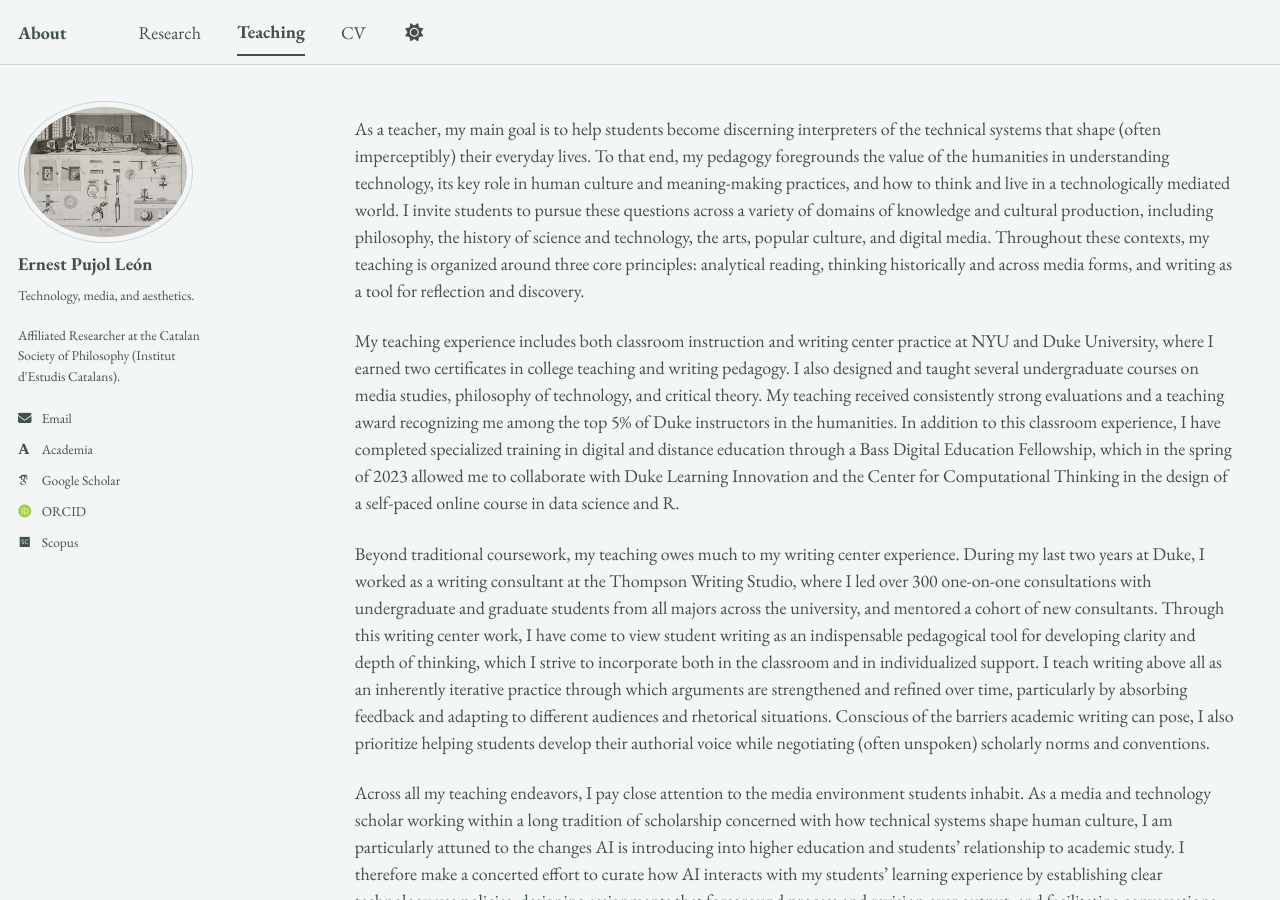
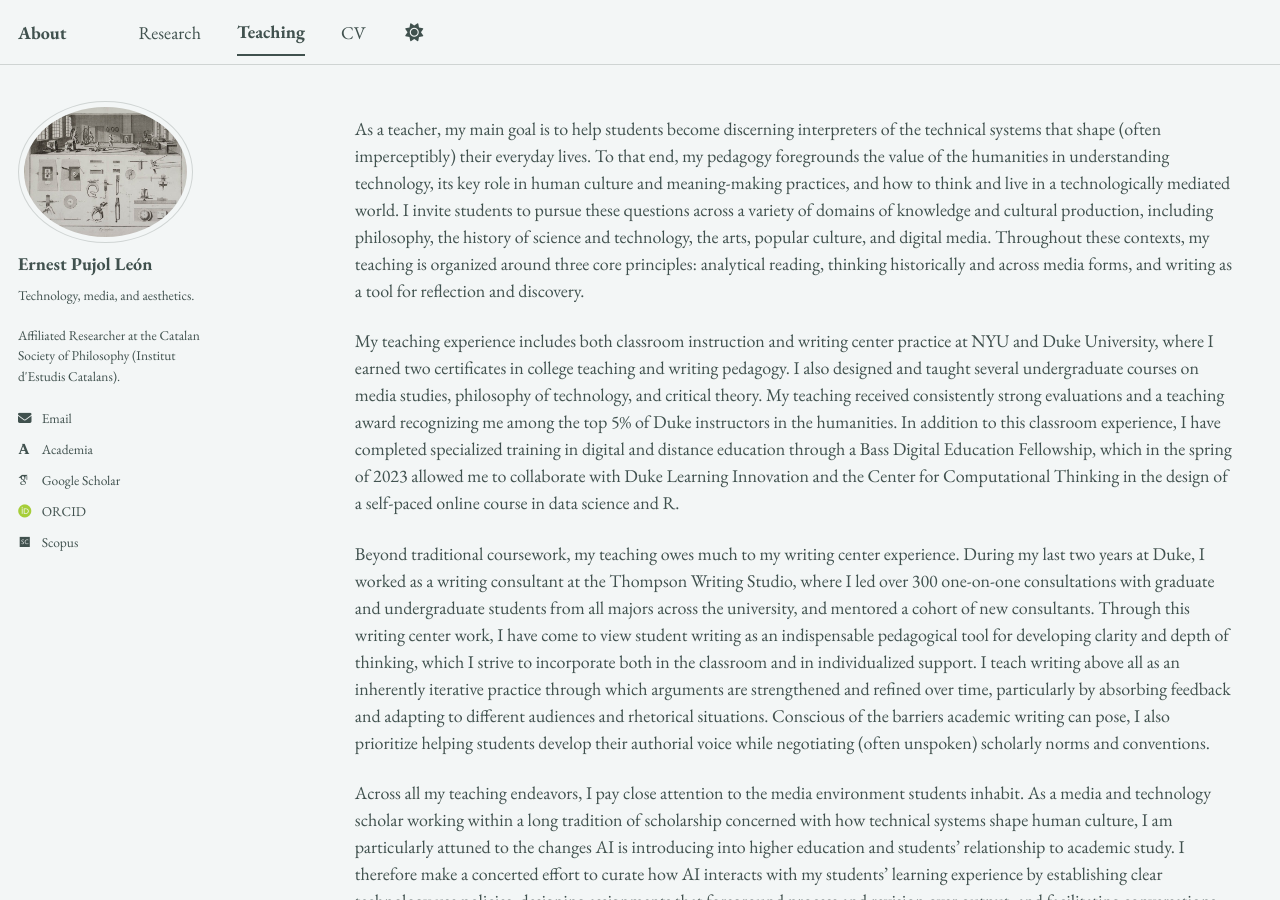
Before and after one commit to epujol90/epujol90.github.io, a Jekyll site: the page built from _pages/teaching.md, in a window 1280 px wide and 900 px high. Built offline with Jekyll 4.4.1, drawn with Linux system fonts in a browser that asks for light colours; some web fonts are replaced; a script bundle is joined from its source files by our own code; library files that are not in the unit come from our copies.

```diff
--- a/_pages/teaching.md
+++ b/_pages/teaching.md
@@ -9,7 +9,7 @@ As a teacher, my main goal is to help students become discerning interpreters of
 
 My teaching experience includes both classroom instruction and writing center practice at NYU and Duke University, where I earned two certificates in college teaching and writing pedagogy. I also designed and taught several undergraduate courses on media studies, philosophy of technology, and critical theory. My teaching received consistently strong evaluations and a teaching award recognizing me among the top 5% of Duke instructors in the humanities. In addition to this classroom experience, I have completed specialized training in digital and distance education through a Bass Digital Education Fellowship, which in the spring of 2023 allowed me to collaborate with Duke Learning Innovation and the Center for Computational Thinking in the design of a self-paced online course in data science and R.
 
-Beyond traditional coursework, my teaching owes much to my writing center experience. During my last two years at Duke, I worked as a writing consultant at the Thompson Writing Studio, where I led over 300 one-on-one consultations with undergraduate and graduate students from all majors across the university, and mentored a cohort of new consultants. Through this writing center work, I have come to view student writing as an indispensable pedagogical tool for developing clarity and depth of thinking, which I strive to incorporate both in the classroom and in individualized support. I teach writing above all as an inherently iterative practice through which arguments are strengthened and refined over time, particularly by absorbing feedback and adapting to different audiences and rhetorical situations. Conscious of the barriers academic writing can pose, I also prioritize helping students develop their authorial voice while negotiating (often unspoken) scholarly norms and conventions.
+Beyond traditional coursework, my teaching owes much to my writing center experience. During my last two years at Duke, I worked as a writing consultant at the Thompson Writing Studio, where I led over 300 one-on-one consultations with graduate and undergraduate students from all majors across the university, and mentored a cohort of new consultants. Through this writing center work, I have come to view student writing as an indispensable pedagogical tool for developing clarity and depth of thinking, which I strive to incorporate both in the classroom and in individualized support. I teach writing above all as an inherently iterative practice through which arguments are strengthened and refined over time, particularly by absorbing feedback and adapting to different audiences and rhetorical situations. Conscious of the barriers academic writing can pose, I also prioritize helping students develop their authorial voice while negotiating (often unspoken) scholarly norms and conventions.
 
 Across all my teaching endeavors, I pay close attention to the media environment students inhabit. As a media and technology scholar working within a long tradition of scholarship concerned with how technical systems shape human culture, I am particularly attuned to the changes AI is introducing into higher education and students’ relationship to academic study. I therefore make a concerted effort to curate how AI interacts with my students’ learning experience by establishing clear technology use policies, designing assignments that foreground process and revision over output, and facilitating conversations with students on the value of taking ownership over one’s intellectual growth. Ultimately, I hope they come to see that our class discussions of technology are not only about the texts and authors we study together, but just as much about the ways technology may or may not serve us as thinkers.
 <br>
```
